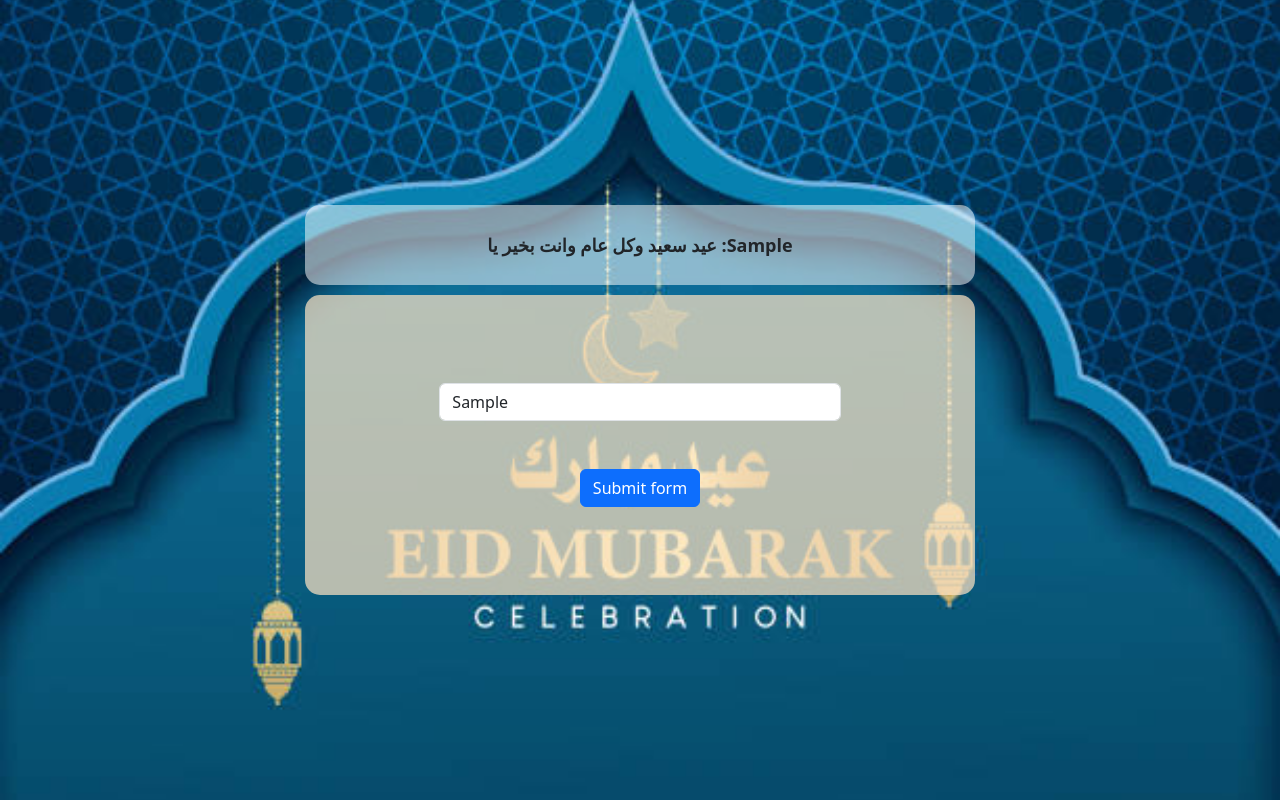
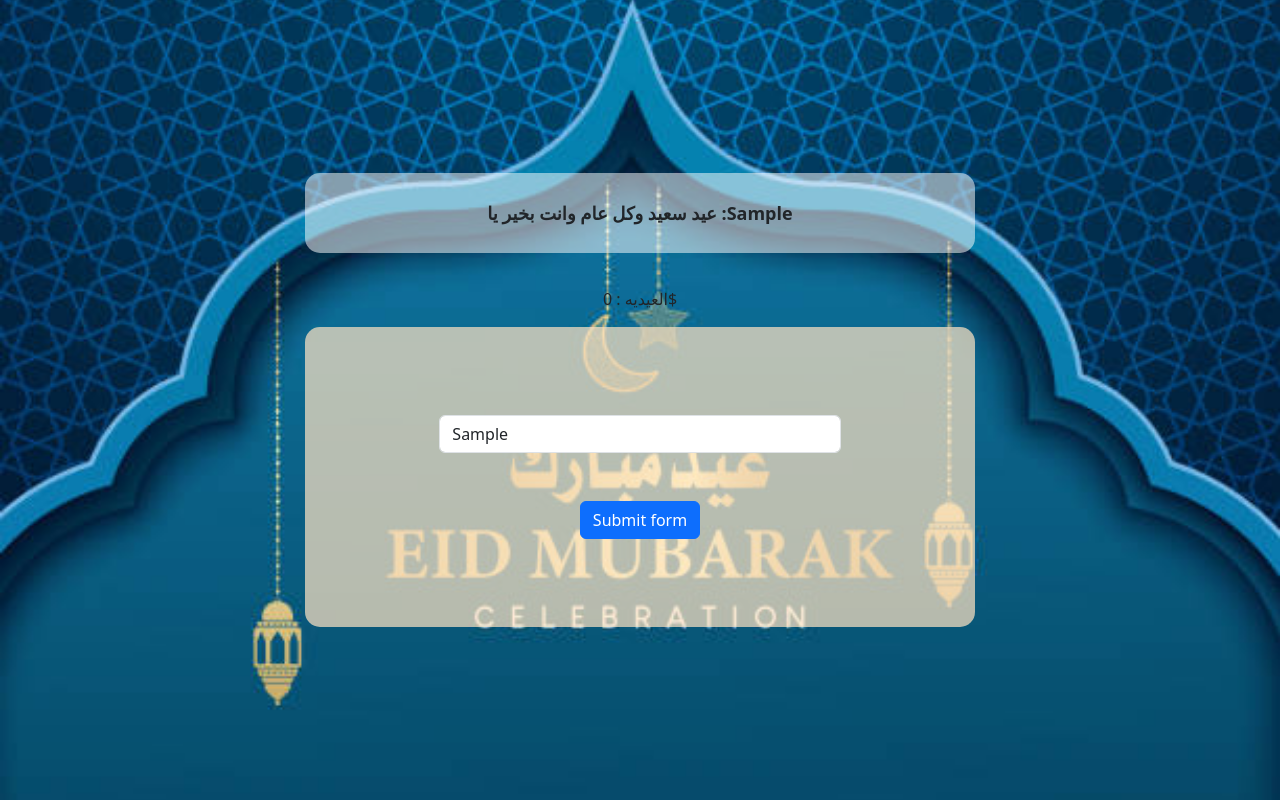
Before and after one commit to RamCod-github/aid-moubarak, a plain HTML site: page index.html in a window 1280 px wide. Both pictures are taken after typing "Sample" into the empty fields and a click on the button "Submit form". Shown: the top 800 px of the page. Drawn offline with nearby package versions, Linux system fonts and the light colour scheme.

Commit message:
Update index.html

```diff
--- a/index.html
+++ b/index.html
@@ -12,14 +12,18 @@
 <body>
     <header>
         <div class="con container text-center">
-            <p id="result"></p>
+
+            <div class="result">
+                <p id="result"></p><br>
+                <p id="randomValue"></p>
+            </div>
             <div id="form">
                 <div class="row">
                     <div class="col">
-                      <input id="name" type="text" class="form-control" placeholder="First name" aria-label="First name">
+                      <input id="name" type="text" class="form-control"  placeholder="ادخل اسمك" aria-label="First name">
                     </div>
                     <div class="col-12 text-center mt-5">
-                        <button onclick="showName()" class="btn btn-primary" type="submit">Submit form</button>
+                        <button onclick="executeAllEvents()" class="btn btn-primary" type="submit">Submit form</button>
                     </div>
                 </div>
 
@@ -32,10 +36,18 @@
         <p><b>tel:+20</b>01019017941</p>
     </footer>
     <script>
+        // قائمة من القيم
+        var values = [ "0$","1$","10$", " 20$", "50$", "100$", "200$"];
 
-        function showName() {
+        function executeAllEvents() {
+        // عرض الاسم
         var name = document.getElementById("name").value;
-        document.getElementById("result").innerHTML =  "عيد سعيد وكل عام وانت بخير يا :"+ name  +""  ;
+        document.getElementById("result").innerHTML = " عيد سعيد وكل عام وانت بخير يا :" + name ;
+
+        // طباعة قيمة عشوائية
+        var randomIndex = Math.floor(Math.random() * values.length);
+        var randomValue = values[randomIndex];
+        document.getElementById("randomValue").innerHTML = " العيديه : " + randomValue;
         }
     </script>
 </body>
```
